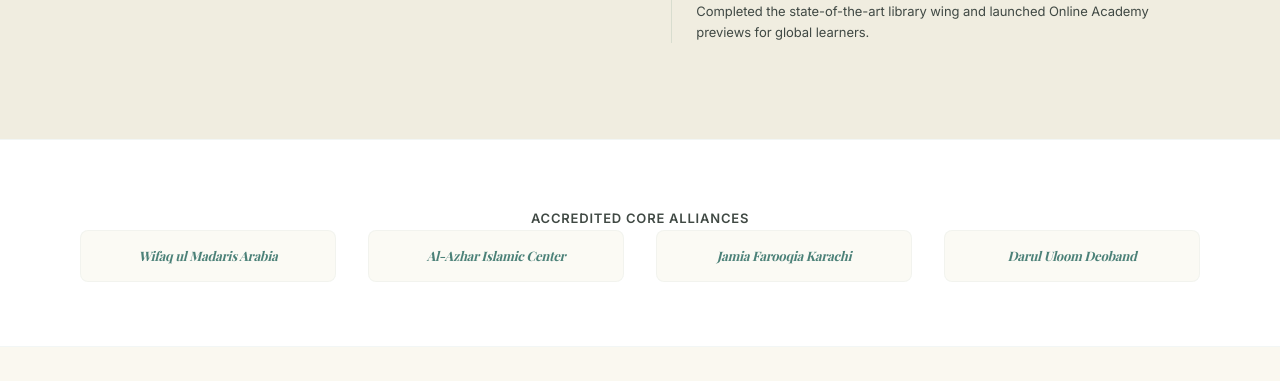
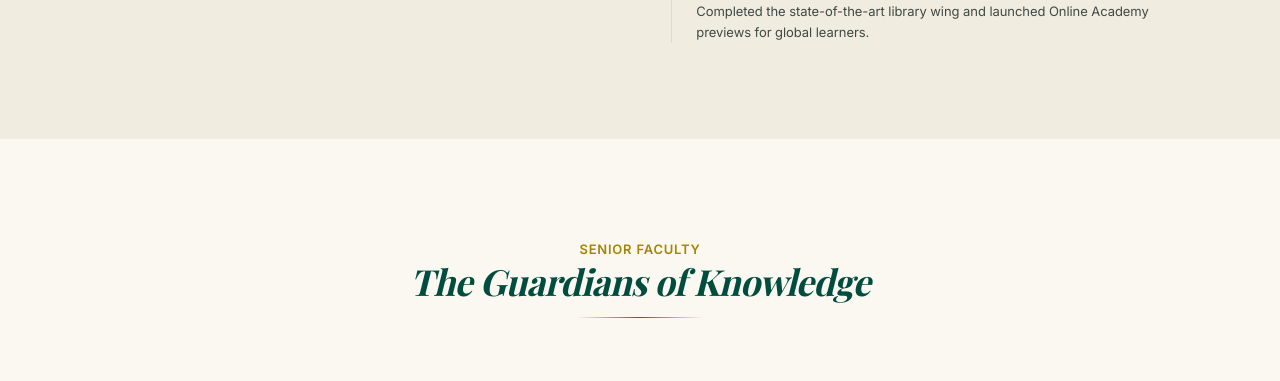
Before and after one commit to jamiasiddiqia/JAMIA-SIDDIQIYYAH, a Next.js app: page / in a window 1280 px wide. Shown: the part 3940-4321 px from the top of the page. Built offline with nearby package versions, Linux system fonts and the light colour scheme; no server answers; grey boxes are pictures that could not be loaded.

Commit message:
style: remove unnecessary Accredited Core Alliances section from home page

```diff
--- a/src/app/page.tsx
+++ b/src/app/page.tsx
@@ -408,18 +408,7 @@
         </div>
       </section>
 
-      {/* 7. Accreditations & Recognitions */}
-      <section className="py-16 bg-white border-y border-primary/5">
-        <div className="max-w-7xl mx-auto px-6 md:px-20 text-center space-y-8">
-          <span className="text-xs font-semibold text-on-surface-variant tracking-wider uppercase">Accredited Core Alliances</span>
-          <div className="grid grid-cols-2 md:grid-cols-4 gap-8 items-center opacity-70">
-            <div className="p-4 bg-background-warm rounded-lg border border-primary/5 font-display italic text-primary text-xs font-bold">Wifaq ul Madaris Arabia</div>
-            <div className="p-4 bg-background-warm rounded-lg border border-primary/5 font-display italic text-primary text-xs font-bold">Al-Azhar Islamic Center</div>
-            <div className="p-4 bg-background-warm rounded-lg border border-primary/5 font-display italic text-primary text-xs font-bold">Jamia Farooqia Karachi</div>
-            <div className="p-4 bg-background-warm rounded-lg border border-primary/5 font-display italic text-primary text-xs font-bold">Darul Uloom Deoband</div>
-          </div>
-        </div>
-      </section>
+
 
       {/* 8. Leadership & Scholars */}
       <section id="scholars" className="py-24 bg-background-warm">
```
